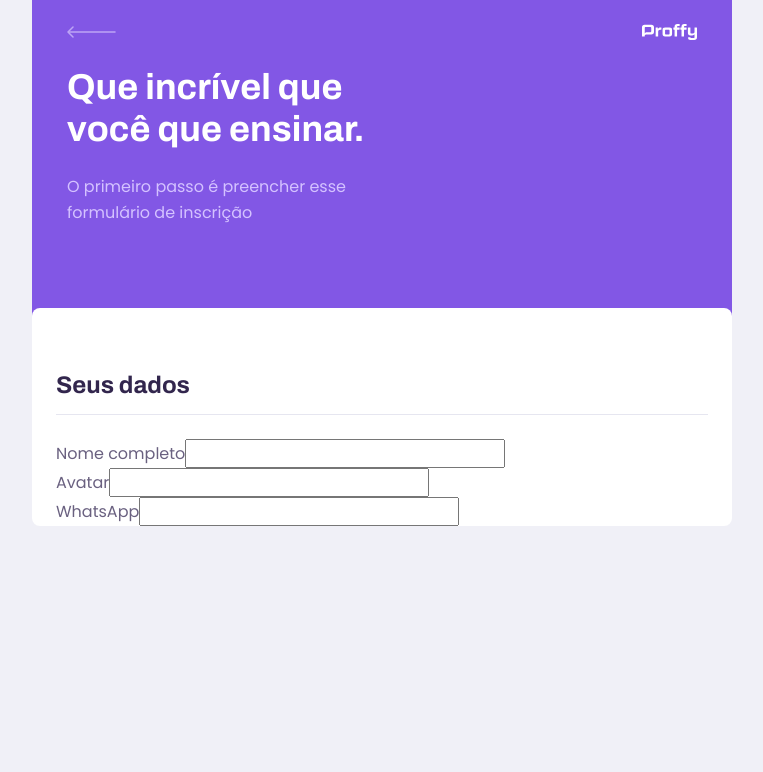
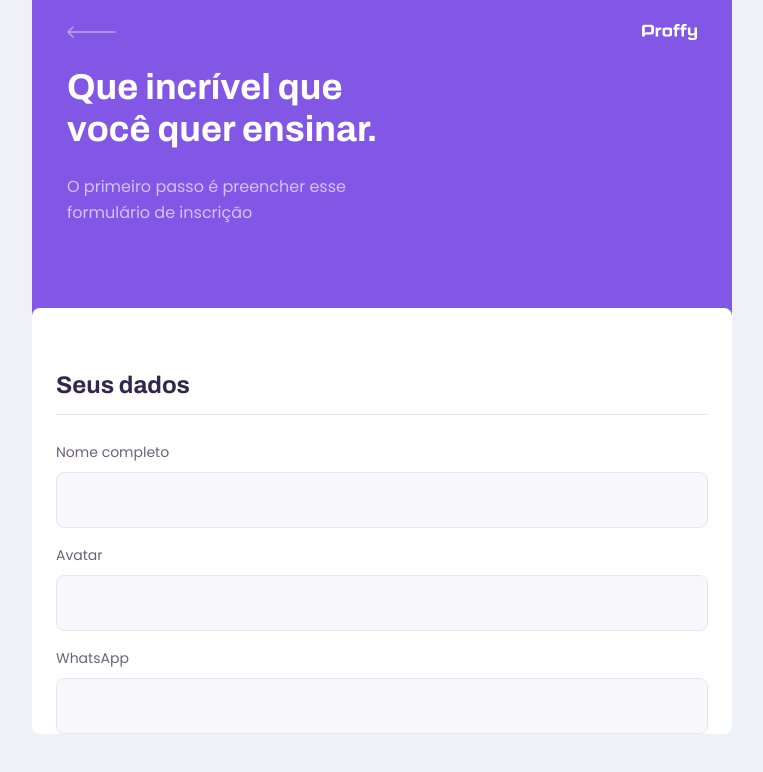
Before and after one commit to macariomartins/proffy-web, a React (Create React App) app: page /give-classes in a window 1280 px wide. Shown: the top 772 px of the page, without its empty margins (258-1021 px from the left). Built offline with nearby package versions, Linux system fonts and the light colour scheme.

Commit message:
Create Input component

```diff
--- /dev/null
+++ b/src/components/Input/index.tsx
@@ -0,0 +1,19 @@
+import React, { InputHTMLAttributes } from 'react';
+
+import './styles.css';
+
+interface InputProps extends InputHTMLAttributes<HTMLInputElement> {
+  name: string;
+  label: string;
+}
+
+const Input = ({ name, label, ...props }: InputProps) => {
+  return (
+    <div className="input-block">
+      <label htmlFor={name}>{label}</label>
+      <input type="text" id={name} {...props} />
+    </div>
+  );
+}
+
+export default Input;
--- /dev/null
+++ b/src/components/Input/styles.css
@@ -0,0 +1,34 @@
+.input-block {
+  position: relative;
+}
+
+.input-block + .input-block {
+  margin-top: 1.4rem;
+}
+
+.input-block label {
+  font-size: 1.4rem;
+}
+
+.input-block input {
+  width: 100%;
+  height: 5.6rem;
+  margin-top: 0.8rem;
+  border-radius: 0.8rem;
+  background: var(--color-input-background);
+  border: 1px solid var(--color-line-in-white);
+  outline: 0;
+  padding: 0 1.6rem;
+  font: 1.6rem Archivo;
+}
+
+.input-block:focus-within::after {
+  width: calc(100% - 3.2rem);
+  height: 2px;
+  content: '';
+  background: var(--color-primary-light);
+  position: absolute;
+  left: 1.6rem;
+  right: 1.6rem;
+  bottom: 0;
+}
--- a/src/pages/TeacherForm/index.tsx
+++ b/src/pages/TeacherForm/index.tsx
@@ -8,7 +8,7 @@ function TeacherForm() {
   return (
     <div id="page-teacher-form" className="container">
       <PageHeader
-        title="Que incrível que você que ensinar."
+        title="Que incrível que você quer ensinar."
         description="O primeiro passo é preencher esse formulário de inscrição"
       />
 
--- a/src/pages/TeacherList/index.tsx
+++ b/src/pages/TeacherList/index.tsx
@@ -4,26 +4,16 @@ import PageHeader from '../../components/PageHeader';
 import TeacherItem from '../../components/TeacherItem';
 
 import './styles.css';
+import Input from '../../components/Input';
 
 function TeacherList() {
   return (
     <div id="page-teacher-list" className="container">
       <PageHeader title="Estes são os proffys disponíveis.">
         <form id="search-teachers">
-          <div className="input-block">
-            <label htmlFor="subject">Matéria</label>
-            <input type="text" id="subject" />
-          </div>
-
-          <div className="input-block">
-            <label htmlFor="week-day">Dia da semana</label>
-            <input type="text" id="week-day" />
-          </div>
-
-          <div className="input-block">
-            <label htmlFor="time">Horário</label>
-            <input type="text" id="time" />
-          </div>
+          <Input name="subject" label="Matéria" />
+          <Input name="week_day" label="Dia da semana" />
+          <Input name="time" label="Horário" />
         </form>
       </PageHeader>
 
--- a/src/pages/TeacherList/styles.css
+++ b/src/pages/TeacherList/styles.css
@@ -9,41 +9,6 @@
 
 #search-teachers label {
   color: var(--color-text-in-primary);
-}
-
-#search-teachers .input-block {
-  position: relative;
-}
-
-#search-teachers .input-block + .input-block {
-  margin-top: 1.4rem;
-}
-
-#search-teachers .input-block label {
-  font-size: 1.4rem;
-}
-
-#search-teachers .input-block input {
-  width: 100%;
-  height: 5.6rem;
-  margin-top: 0.8rem;
-  border-radius: 0.8rem;
-  background: var(--color-input-background);
-  border: 1px solid var(--color-line-in-white);
-  outline: 0;
-  padding: 0 1.6rem;
-  font: 1.6rem Archivo;
-}
-
-#search-teachers .input-block:focus-within::after {
-  width: calc(100% - 3.2rem);
-  height: 2px;
-  content: '';
-  background: var(--color-primary-light);
-  position: absolute;
-  left: 1.6rem;
-  right: 1.6rem;
-  bottom: 0;
 }
 
 #page-teacher-list main {
```
